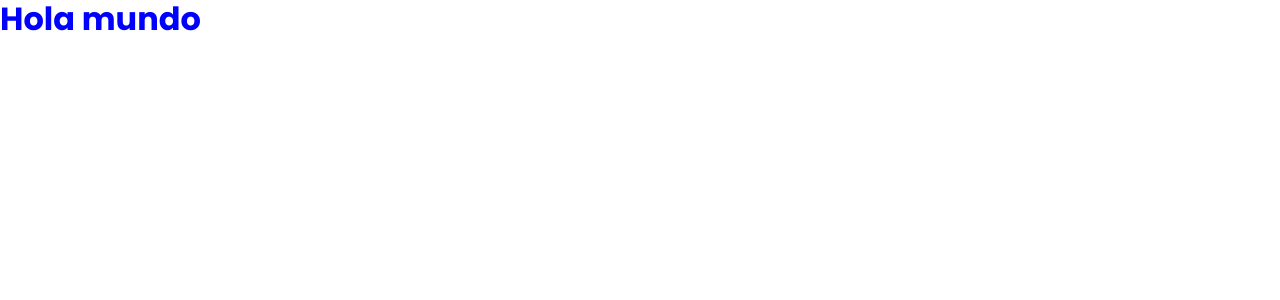
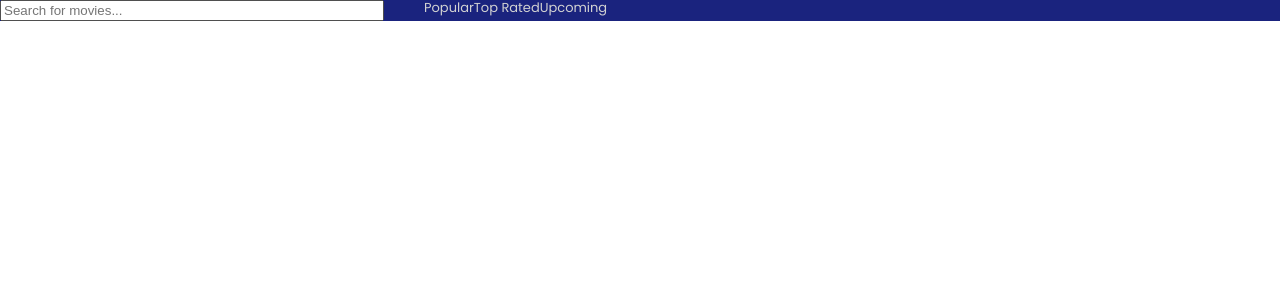
Before and after one commit to Lord-Mugen/Movies-app, a React (Vite) app: page / in a window 1280 px wide. Shown: the top 300 px of the page. Built offline with nearby package versions, Linux system fonts and the light colour scheme.

Commit message:
upload to deploy

```diff
--- a/package.json
+++ b/package.json
@@ -11,6 +11,7 @@
   "dependencies": {
     "react": "^18.2.0",
     "react-dom": "^18.2.0",
+    "react-router": "^6.6.2",
     "sass": "^1.57.1"
   },
   "devDependencies": {
--- a/src/components/Header/Header.jsx
+++ b/src/components/Header/Header.jsx
@@ -1,7 +1,9 @@
+import Navbar from "../Navbar/Navbar";
+
 const Header = () => {
   return (
     <div className="c-header">
-      <h1 className="c-header__title">Hola mundo</h1>
+      <Navbar />
     </div>
   );
 };
--- a/src/components/Navbar/Navbar.jsx
+++ b/src/components/Navbar/Navbar.jsx
@@ -0,0 +1,18 @@
+const Navbar = () => {
+  return (
+    <nav className="c-navbar">
+      <input
+        className="c-navbar__input"
+        type="search"
+        placeholder="Search for movies..."
+      />
+      <ul className="c-navbar__list">
+        <li className="c-navbar__link">Popular</li>
+        <li className="c-navbar__link">Top Rated</li>
+        <li className="c-navbar__link">Upcoming</li>
+      </ul>
+    </nav>
+  );
+};
+
+export default Navbar;
--- a/src/sass/components/_navbar.scss
+++ b/src/sass/components/_navbar.scss
@@ -0,0 +1,19 @@
+.c-navbar{
+    display: flex;
+    background-color: color(blue-primary);
+
+    &__input{
+        width: 30%;
+    }
+
+
+    &__list{
+        list-style: none;
+        display: flex;
+        justify-content: space-between;
+        & > li{
+            color: color(gray-mid);
+            font-size: 1.3rem;
+        }
+    }
+}
--- a/src/sass/settings/_colors.scss
+++ b/src/sass/settings/_colors.scss
@@ -5,13 +5,11 @@
 $colors:(
   white: #fff,
   black: #000,
-  dark: #3D4142,
   dark-mid:#353535,
-  blue-primary: #2578CD,
+  blue-primary: #1a237e,
   gray-primary: #F5F6F8,
   gray-mid: #D2D2D2,
-  gray-cards: #efefef,
-  footer-gray: #fafafa,
+  gray-ligth: #efefef,
 );
 
 @function color($key) {
```
Also changed, not shown: 1 other file (tests, documents, lock files or other folders).
